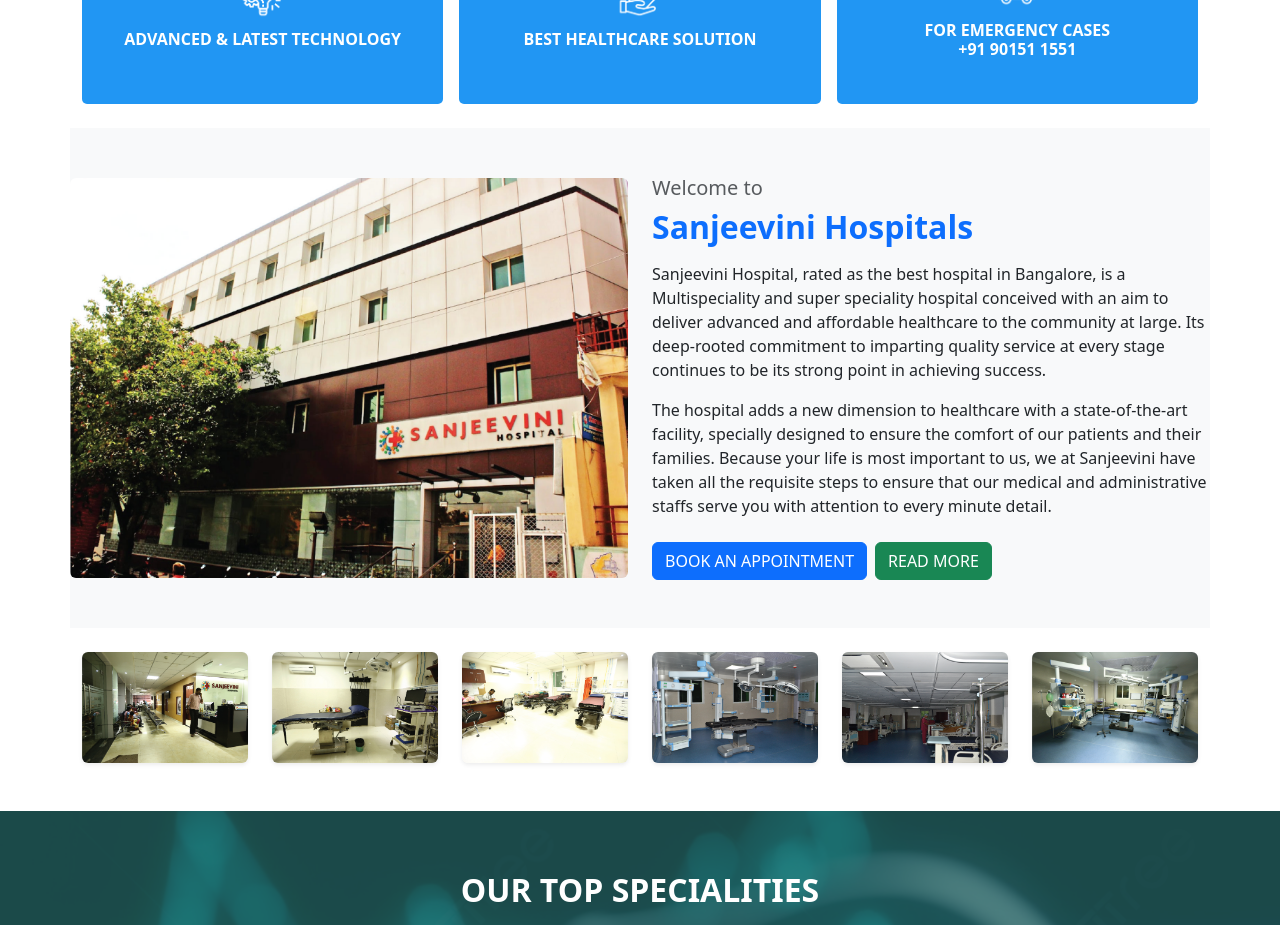
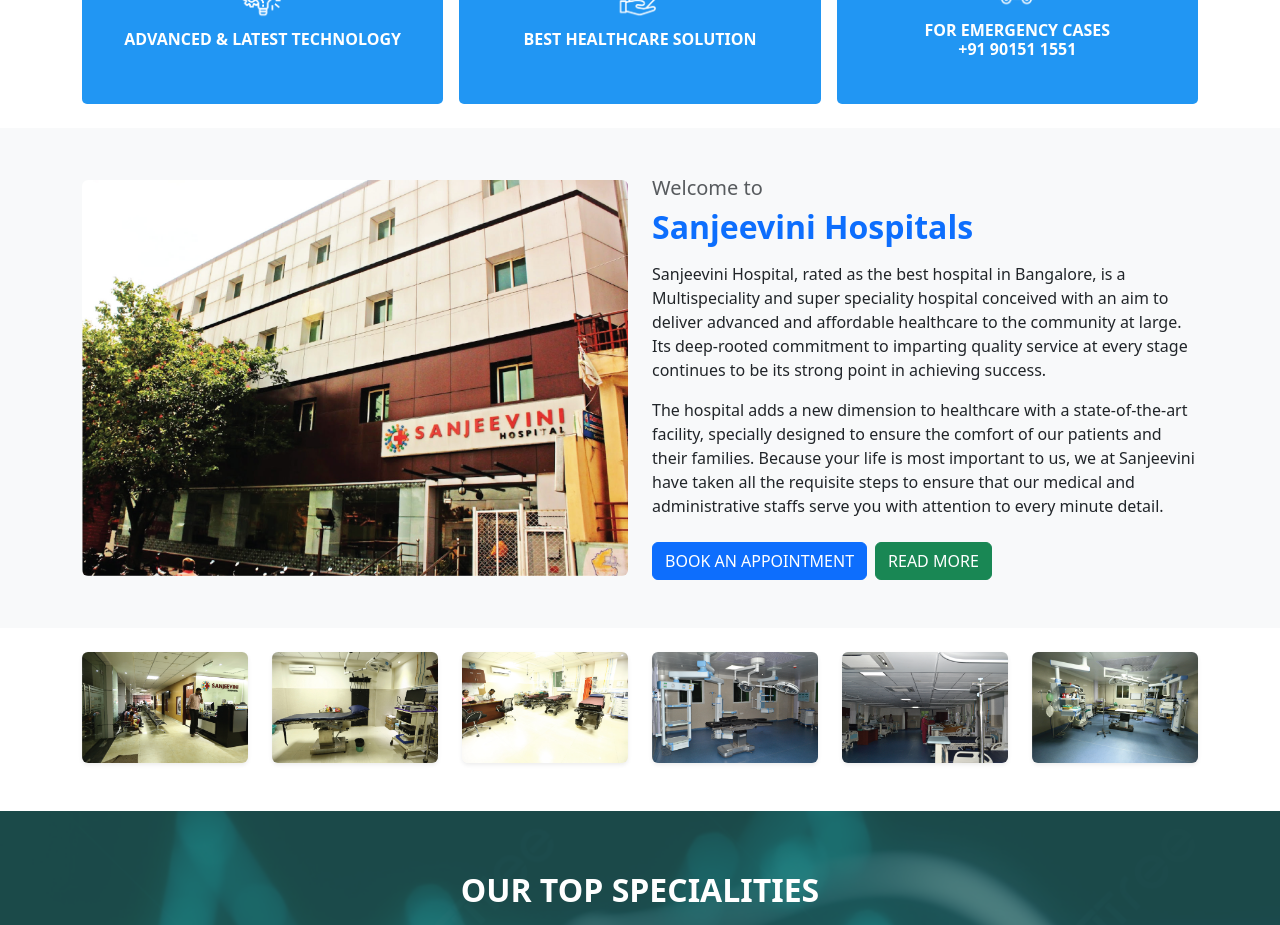
Before and after one commit to pratheeksha-stack/medical-website, a Vue app: page / in a window 1280 px wide. Shown: the part 840-1765 px from the top of the page. Built offline with nearby package versions, Linux system fonts and the light colour scheme.

Commit message:
Update HomePage.vue

```diff
--- a/src/views/HomePage.vue
+++ b/src/views/HomePage.vue
@@ -75,7 +75,8 @@
 
 
   <!-- Sanjeevini Hospitals Intro Section -->
-<section class="hospital-intro container py-5">
+<section class="hospital-intro py-5">
+  <div class="container">
     <div class="row align-items-center">
       <!-- Image Column -->
       <div class="col-lg-6 mb-4 mb-lg-0">
@@ -110,6 +111,7 @@
         <div class="d-flex flex-wrap gap-2">
           <a href="#" class="btn btn-primary">BOOK AN APPOINTMENT</a>
           <a href="#" class="btn btn-success">READ MORE</a>
+        </div>
       </div>
     </div>
   </div>
```
Lines whose indentation alone changed are shown as unchanged.
